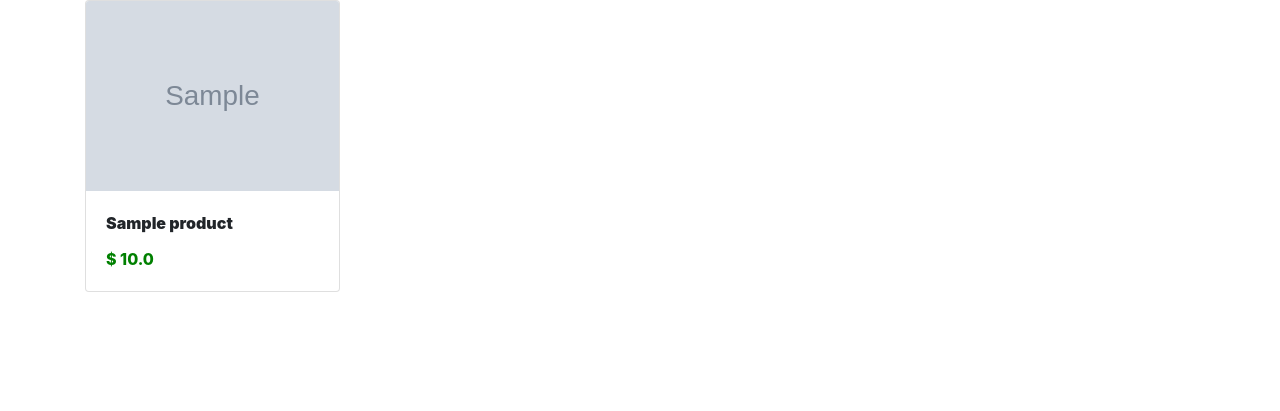
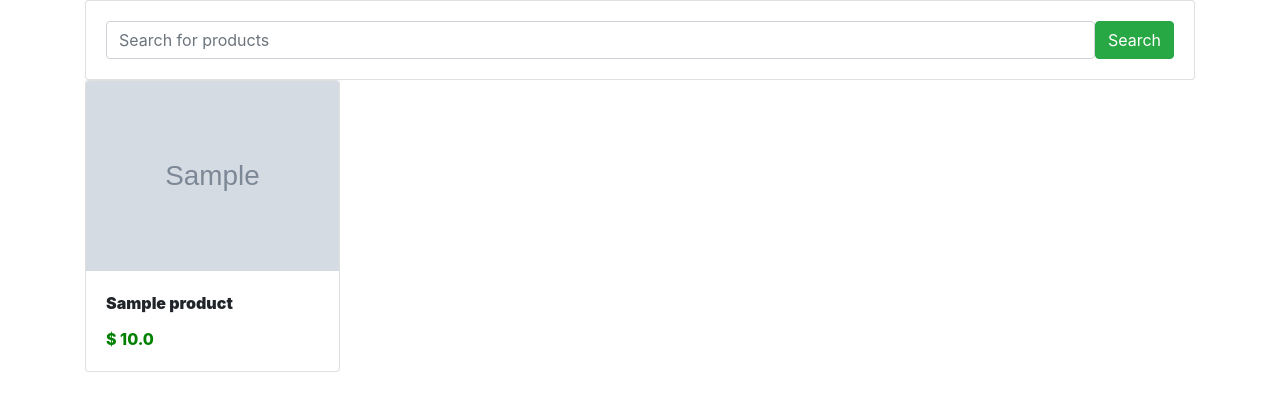
Before and after one commit to kideedee/django_ecommerce_site, a Django app: page / in a window 1280 px wide. Shown: the top 411 px of the page. Run offline with Django 4.2, Linux system fonts and the light colour scheme; tables that the repository leaves empty hold one stand-in row (values such as "Sample post"); grey boxes marked "Sample" are stand-in pictures.

Commit message:
adding search functionality

```diff
--- a/shop/views.py
+++ b/shop/views.py
@@ -5,4 +5,9 @@ from shop.models import Product
 
 def index(request):
     product_objects = Product.objects.all()
+
+    item_name = request.GET.get('item_name')
+    if item_name != '' and item_name is not None:
+        product_objects = product_objects.filter(title__icontains=item_name)
+
     return render(request, 'shop/index.html', {'product_objects': product_objects})
--- a/templates/shop/index.html
+++ b/templates/shop/index.html
@@ -16,6 +16,22 @@
 </head>
 <body>
 <div class="container">
+    <div class="row">
+        <div class="col-md-12">
+            <form class="card card-sm">
+                <div class="card-body row no-gutters align-items-center">
+                    <div class="col">
+                        <input type="search" name="item_name" placeholder="Search for products"
+                               class="form-control form-control-borderless">
+                    </div>
+                    <div class="col-auto">
+                        <button class="btn btn-success" type="submit">Search</button>
+                    </div>
+                </div>
+            </form>
+        </div>
+    </div>
+
     <div class="row">
         {% for product in product_objects %}
             <div class="col-md-3">
```
